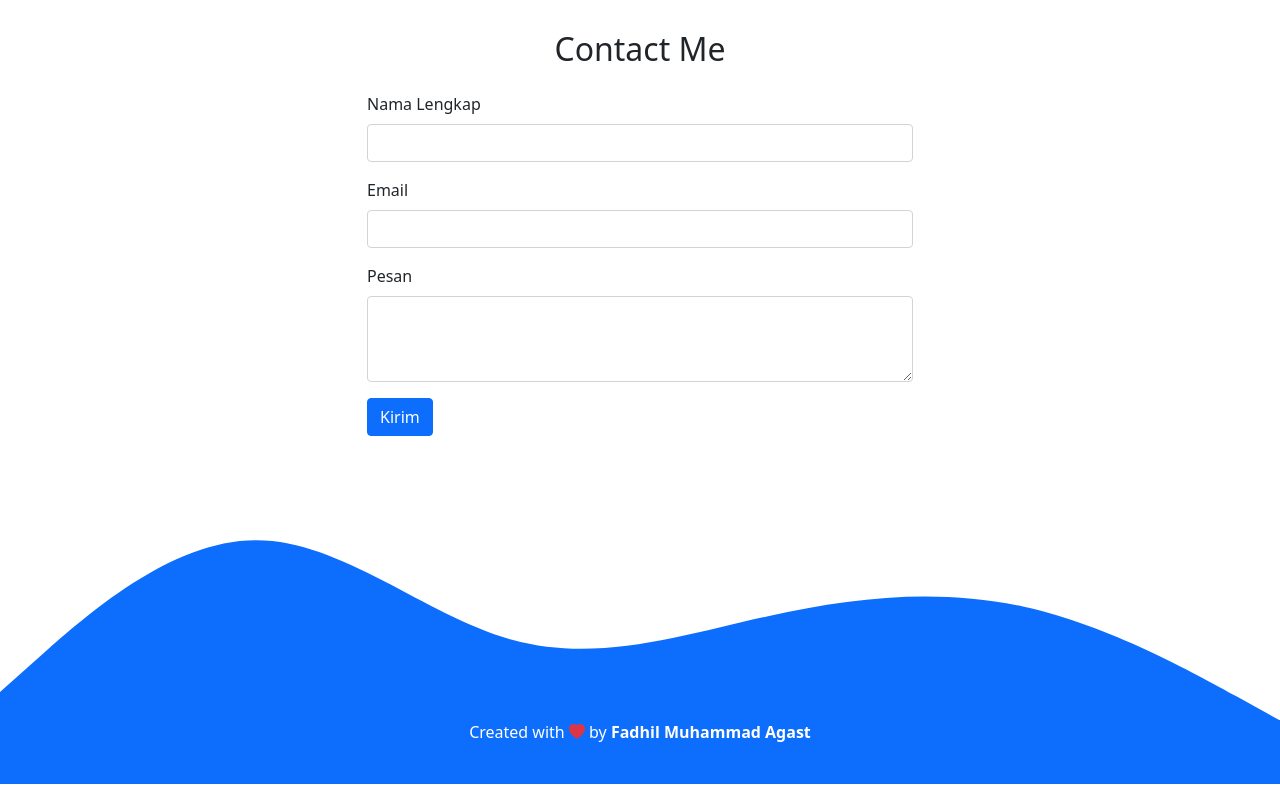
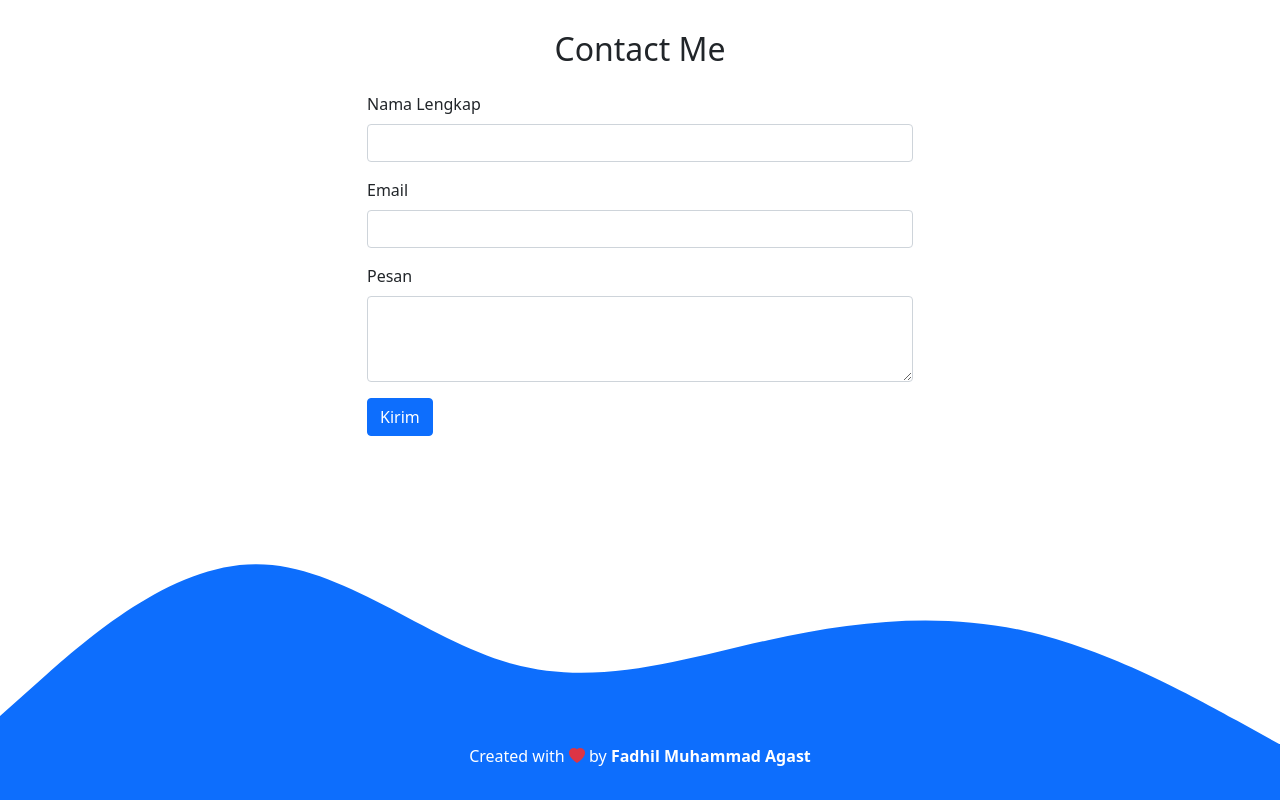
Before and after one commit to Fadhilmagass/fadhilmagass.github.io, a plain HTML site: page index.html in a window 1280 px wide. Shown: the part 2550-3350 px from the top of the page. Drawn offline with nearby package versions, Linux system fonts and the light colour scheme.

Commit message:
mengubah padding pada svg

```diff
--- a/index.html
+++ b/index.html
@@ -183,7 +183,7 @@
         </div>
       </div>
     </div>
-    <svg xmlns="http://www.w3.org/2000/svg" viewBox="0 0 1440 320">
+    <svg class="pt-4" xmlns="http://www.w3.org/2000/svg" viewBox="0 0 1440 320">
       <path fill="#0d6efd" fill-opacity="1"
         d="M0,288L48,245.3C96,203,192,117,288,117.3C384,117,480,203,576,229.3C672,256,768,224,864,202.7C960,181,1056,171,1152,192C1248,213,1344,267,1392,293.3L1440,320L1440,320L1392,320C1344,320,1248,320,1152,320C1056,320,960,320,864,320C768,320,672,320,576,320C480,320,384,320,288,320C192,320,96,320,48,320L0,320Z">
       </path>
@@ -192,7 +192,7 @@
   <!-- Akhir Contact -->
 
   <!-- Footer -->
-  <footer class="bg-primary text-white text-center pb-4">
+  <footer class="bg-primary text-white text-center pb-3">
     <p>Created with <i class="bi bi-heart-fill text-danger"></i> by <a href="#" class="text-white fw-bold">Fadhil Muhammad Agast</a></p>
   </footer>
   <!-- Akhir Footer -->
```
